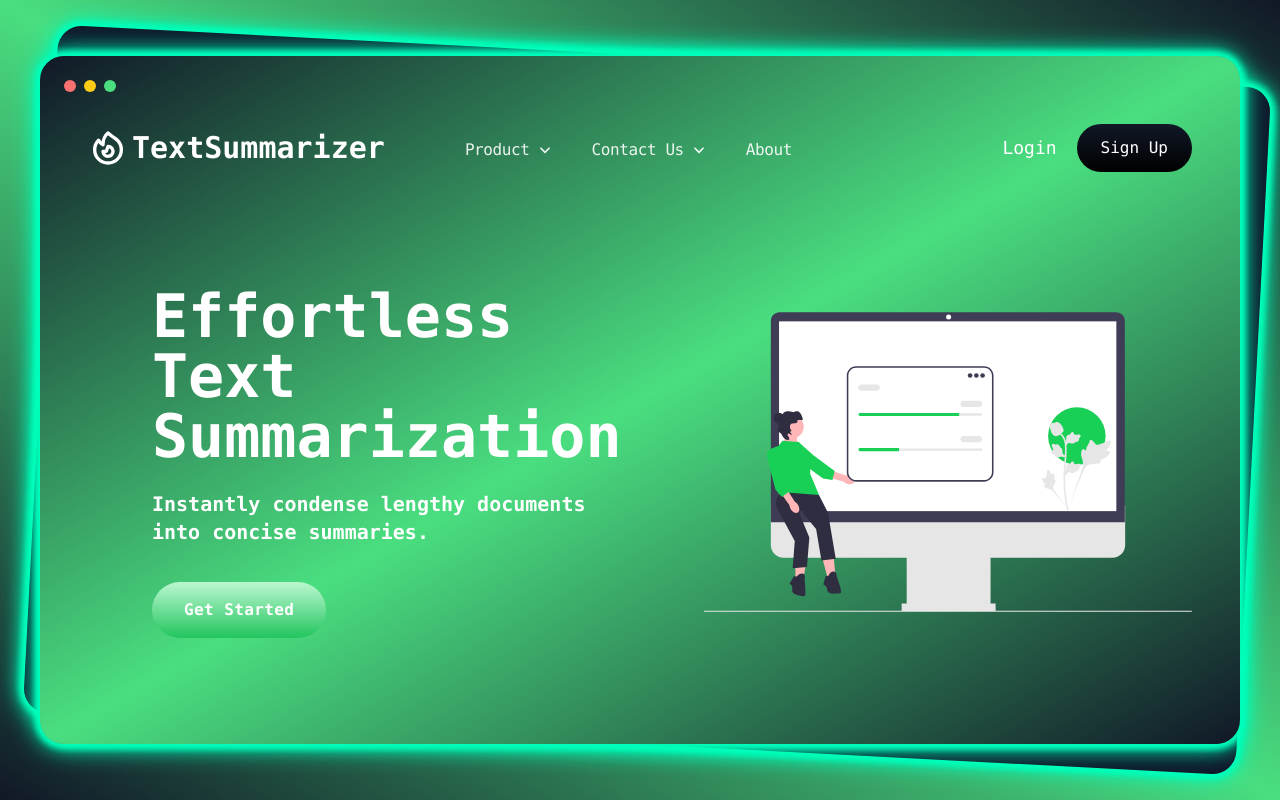
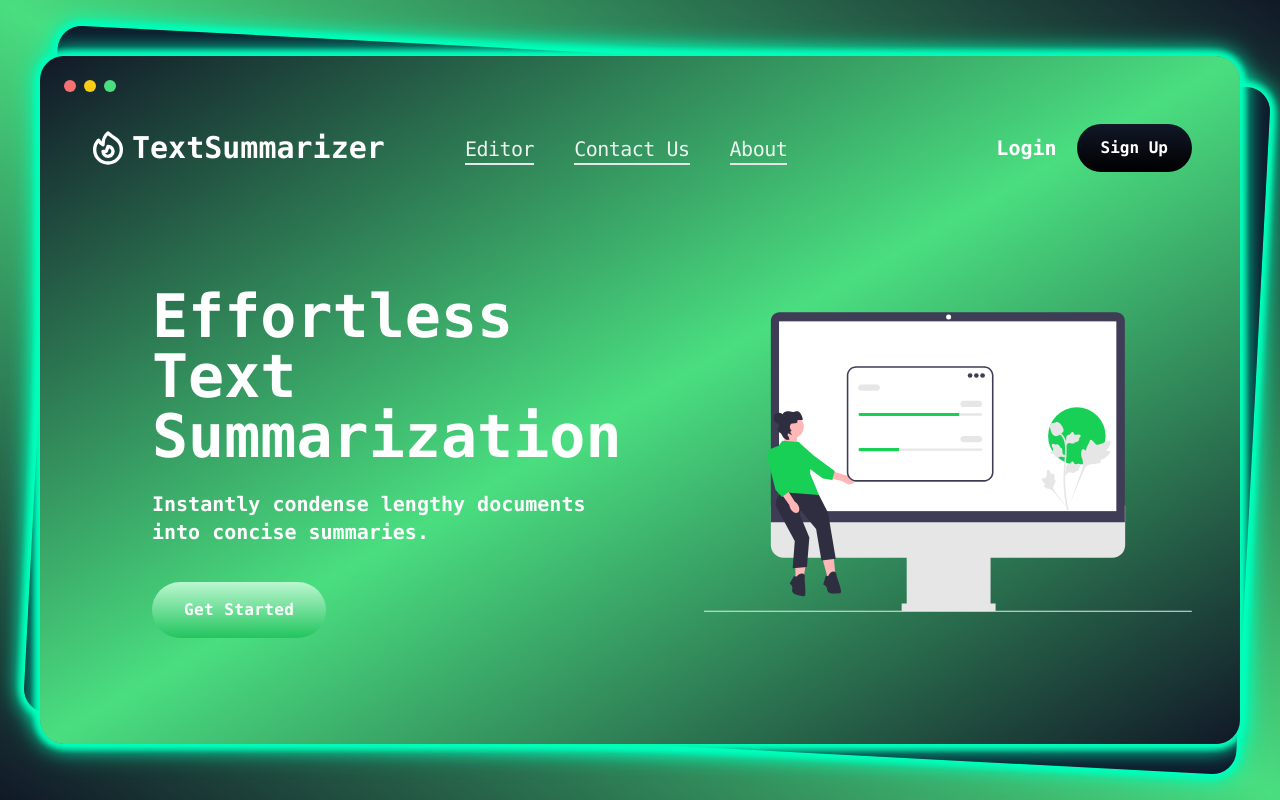
Before and after one commit to PavanDNaik/Mini-project, a React (Vite) app in the folder client/: page / in a window 1280 px wide. Built offline with nearby package versions, Linux system fonts and the light colour scheme.

Commit message:
completed basics

```diff
--- a/client/src/App.jsx
+++ b/client/src/App.jsx
@@ -5,6 +5,7 @@ import TextSummarizer from "./pages/TextSummarizer";
 import ContactUs from "./pages/ContactUs";
 import { BrowserRouter, Route, Routes } from "react-router-dom";
 import LoginPage from "./pages/LoginPage";
+import RegisterPage from "./pages/RegisterPage";
 
 function App() {
   return (
@@ -14,6 +15,7 @@ function App() {
         <Route path='contactus' element={<ContactUs />} />
         <Route path='textSum' element={<TextSummarizer />} />
         <Route path='login' element={<LoginPage />} />
+        <Route path='register' element={<RegisterPage />} />
       </Routes>
     </BrowserRouter>
   );
--- a/client/src/pages/ContactUs.jsx
+++ b/client/src/pages/ContactUs.jsx
@@ -14,7 +14,7 @@ function ContactUs() {
             </div>
             <Link
               to='/'
-              className='text-sm font-mono font-semibold text-gray-100 border-y-2 '>
+              className='text-md font-mono hover:text-green-600 font-semibold text-gray-100 border-y-2 '>
               Home
             </Link>
           </div>
--- a/client/src/pages/LandingPage.jsx
+++ b/client/src/pages/LandingPage.jsx
@@ -38,55 +38,31 @@ function LandingPage() {
                   TextSummarizer
                 </div>
                 <div className='hidden lg:flex items-center justify-center antialiased lg:ml-20 pt-1'>
-                  <a
-                    href='#'
-                    className='flex items-center justify-center mr-10 text-base text-white font-mono text-opacity-90 font-medium tracking-tight hover:text-cool-gray-600 transition duration-150 ease-in-out'>
-                    Product
-                    <svg
-                      className='w-3.5 h-4 ml-2'
-                      fill='none'
-                      stroke='currentColor'
-                      viewBox='0 0 24 24'
-                      xmlns='http://www.w3.org/2000/svg'>
-                      <path
-                        strokeLinecap='round'
-                        strokeLinejoin='round'
-                        strokeWidth='3'
-                        d='M19 9l-7 7-7-7'></path>
-                    </svg>
-                  </a>
+                  <Link
+                    to={"/textSum"}
+                    className='flex items-center  justify-center mr-10 text-xl text-white font-mono text-opacity-90 font-medium tracking-tight hover:text-white border-b-2 hover:border-green-500 transition duration-150 ease-in-out'>
+                    Editor
+                  </Link>
                   <Link
                     to={"/ContactUs"}
-                    className='flex items-center justify-center mr-10 text-base font-mono text-white text-opacity-90 font-medium tracking-tight hover:text-cool-gray-600 transition duration-150 ease-in-out'>
+                    className='flex items-center justify-center mr-10 text-xl font-mono text-white text-opacity-90 font-medium tracking-tight hover:text-white border-b-2 hover:border-green-500  transition duration-150 ease-in-out'>
                     Contact Us
-                    <svg
-                      className='w-3.5 h-4 ml-2'
-                      fill='none'
-                      stroke='currentColor'
-                      viewBox='0 0 24 24'
-                      xmlns='http://www.w3.org/2000/svg'>
-                      <path
-                        strokeLinecap='round'
-                        strokeLinejoin='round'
-                        strokeWidth='3'
-                        d='M19 9l-7 7-7-7'></path>
-                    </svg>
                   </Link>
                   <a
                     href='#'
-                    className='flex items-center justify-center mr-10 text-base font-mono text-white text-opacity-90 font-medium tracking-tight hover:text-cool-gray-600 transition duration-150 ease-in-out'>
+                    className='flex items-center justify-center mr-10 text-xl font-mono text-white text-opacity-90 font-medium tracking-tight hover:text-white border-b-2 hover:border-green-500 transition duration-150 ease-in-out'>
                     About
                   </a>
                 </div>
               </div>
               <div className='hidden md:flex items-center justify-center'>
-                <a
-                  href='#'
-                  className='mr-5 text-lg font-medium text-white font-mono hover:text-cool-gray-700 transition duration-150 ease-in-out'>
+                <Link
+                  to={"/login"}
+                  className='mr-5 text-xl  font-bold text-white font-mono hover:text-gray-900 transition duration-150 ease-in-out'>
                   Login
-                </a>
-                <button className='px-6 py-3 rounded-3xl font-medium font-mono bg-gradient-to-b from-gray-900 to-black text-white outline-none focus:outline-none hover:shadow-md hover:from-true-gray-900 transition duration-200 ease-in-out'>
-                  Sign Up
+                </Link>
+                <button className='px-6 py-3 rounded-3xl font-bold font-mono bg-gradient-to-b from-gray-900 to-black text-white outline-none focus:outline-none hover:shadow-md hover:from-gray-900 transition duration-200 ease-in-out'>
+                  <Link to={"/register"}> Sign Up</Link>
                 </button>
               </div>
             </div>
--- a/client/src/pages/LoginPage.jsx
+++ b/client/src/pages/LoginPage.jsx
@@ -14,7 +14,7 @@ function LoginPage() {
             </div>
             <Link
               to='/'
-              className='text-sm font-mono font-semibold text-gray-100 border-y-2'>
+              className='text-md font-mono hover:text-green-600  font-semibold text-gray-100 border-y-2'>
               Home
             </Link>
           </div>
@@ -57,7 +57,12 @@ function LoginPage() {
                 Login
               </button>
             </div>
-            Don't have an account? <a>Register now!</a>
+            <div className='text-center mt-4'>
+              <span className='text-gray-300'>Don't have an account? </span>
+              <Link to='/register' className='text-green-400 hover:underline'>
+                Register now!
+              </Link>
+            </div>
           </form>
 
           <div className='flex items-center my-4 space-x-4'>
--- a/client/src/pages/RegisterPage.jsx
+++ b/client/src/pages/RegisterPage.jsx
@@ -14,7 +14,7 @@ function RegisterPage() {
             </div>
             <Link
               to='/'
-              className='text-sm font-mono font-semibold text-gray-100 border-y-2'>
+              className='text-md hover:text-green-600  font-mono font-semibold text-gray-100 border-y-2'>
               Home
             </Link>
           </div>
@@ -72,6 +72,12 @@ function RegisterPage() {
                 Register
               </button>
             </div>
+            <div className='text-center mt-4'>
+              <span className='text-gray-300'>Already have an account? </span>
+              <Link to='/login' className='text-green-400 hover:underline'>
+                Login now!
+              </Link>
+            </div>
           </form>
 
           <div className='flex items-center my-4 space-x-4'>
```
